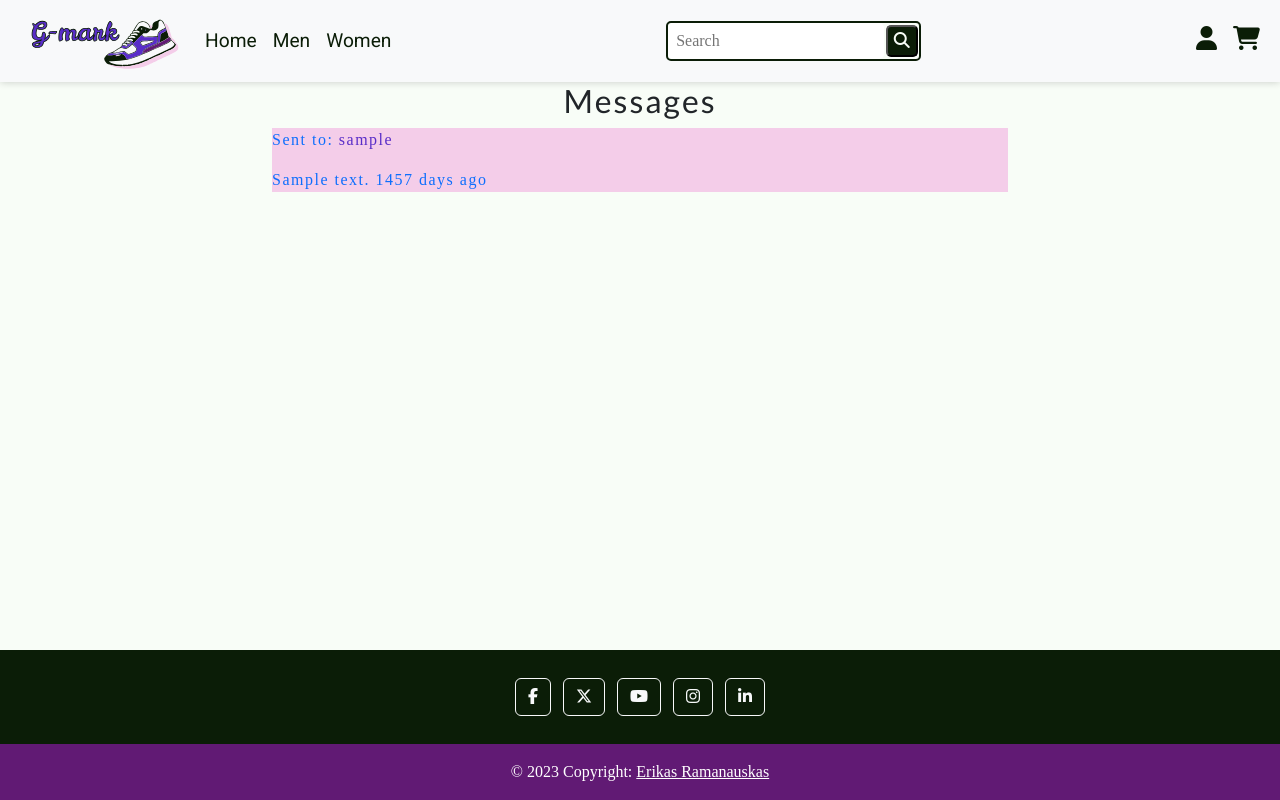
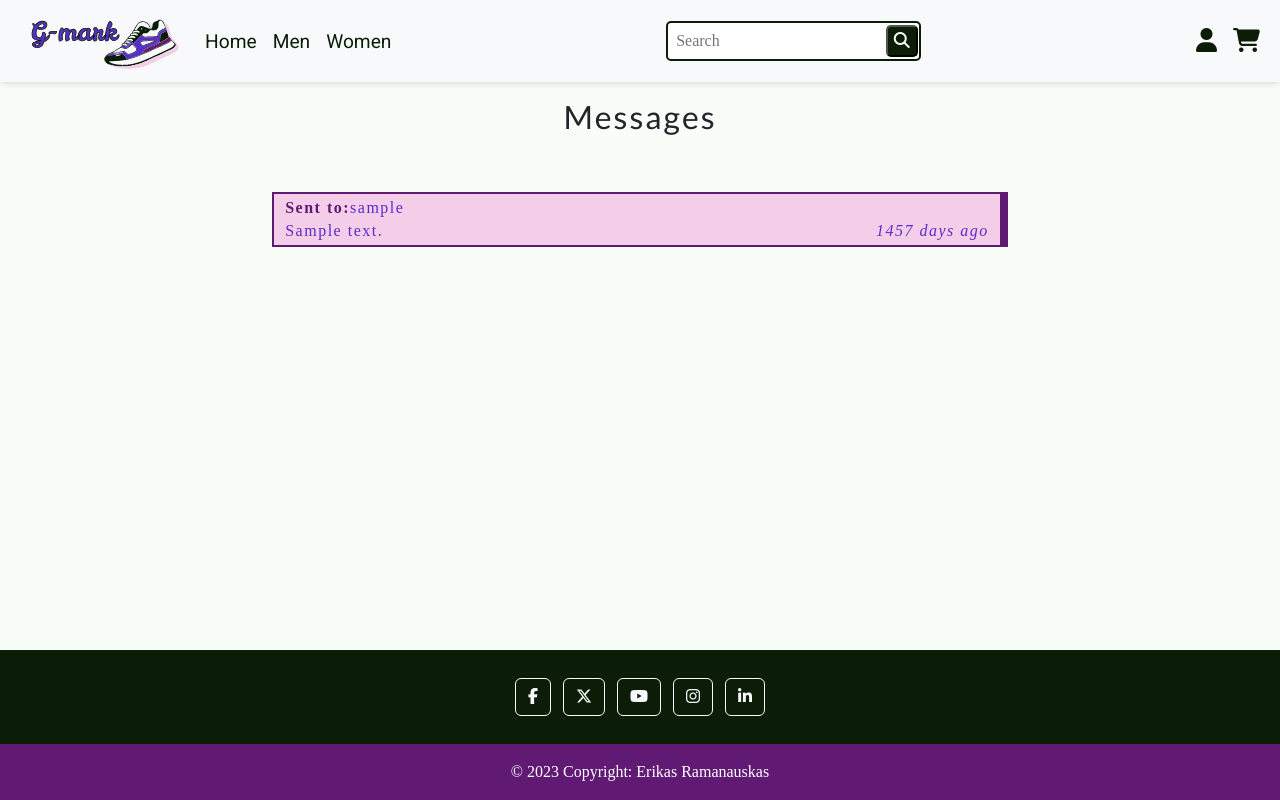
Before and after one commit to Erikas-Ramanauskas/Milestone-Project-4, a Django app: page /messages/ in a window 1280 px wide. Run offline with Django 4.2, Linux system fonts and the light colour scheme; a user stored in the database is signed in; data comes from the database, SQL or seed files in the repository; tables that the repository leaves empty hold one stand-in row (values such as "Sample post"); data that the repository does not hold is empty; parts of the project's set-up code (start-up, migrations or seed data) failed here and were passed over; some libraries are stand-ins or nearby versions.

Commit message:
Message - superuser bug

```diff
--- a/chat_system/static/chat_system/css/chat_system.css
+++ b/chat_system/static/chat_system/css/chat_system.css
@@ -52,7 +52,6 @@
 .message-received p{
     border-radius: 5px 5px 5px 0;
     background-color: var(--accent);
-    color: var(--background);
 }
 
 .message-sent{
@@ -65,12 +64,51 @@
    justify-content: start;
 }
 
-a.message-list-container{
-   text-decoration: none;
+a {
+  all: initial;
+}
+
+
+a.message-list-container>div{
+   border-style: solid;
+   border-width: var(--border);
+   border-color: var(--primary);
+   margin: 0.5rem 0;
+}
+
+a.message-list-container p{
+ margin: 0.3rem 0.7rem;
 }
 
 .message-text{
     overflow: hidden;
     text-overflow: ellipsis;
     white-space: nowrap;
+    color: var(--accent);
+
 }
+
+.reciever-pretext{
+    font-weight: bold;
+    color: var(--primary);
+}
+
+.message-list-footer p{
+    display: flex;
+    flex-direction: row;
+    justify-content: space-between;
+}
+
+.message-list-headder p{
+  display: flex;
+  justify-content: space-between;
+}
+
+.message-list-headder p span:nth-child(3) {
+  margin-left: auto;
+}
+
+.messages-time{
+    font-style: italic;
+    color: var(--accent);
+}
--- a/chat_system/templates/chat_system/message.html
+++ b/chat_system/templates/chat_system/message.html
@@ -43,12 +43,9 @@
       <div class="">
         <form method="POST" action="{% url 'message' product.id request.user.id %}" id="message-form" enctype="multipart/form-data">
           {% csrf_token %}
-          <input type="hidden" name="product_id" value="{{ product.id }}">
-
           {% for field in message_form %}
           {{ field }}
           {% endfor %}
-
           <button class="btn btn-special" type="submit"><i class="fa-regular fa-paper-plane"></i></button>
         </form>
       </div>
--- a/chat_system/templates/chat_system/messages_list.html
+++ b/chat_system/templates/chat_system/messages_list.html
@@ -14,7 +14,7 @@
 {% block content %}
 
 <div class="container">
-  <h2 class="text-center">Messages</h2>
+  <h2 class="text-center mt-3 mb-5">Messages</h2>
   <div class="row justify-content-center">
     <div class="col col-lg-8">
        {% for chat in messages_list %}
@@ -25,36 +25,36 @@
                 <div class="message-list-headder">
                   <p>
                     {% if chat.last_message_superuser %}
-                      <span class="white-text">Sent to: </span>
+                      <span class="reciever-pretext">Sent to: </span>
                     {% else %}
-                      <span class="white-text">Recieved from: </span>
+                      <span class="reciever-pretext">Recieved from: </span>
                     {% endif %}
-                      <span class="color-5-text">{{ chat.sender }}</span>
-                      <span class="color-white">{{ chat.product }}</span>
+                      <span class="color-5-text"> {{ chat.sender }}</span>
+                      <span>{{ chat.product }}</span>
                   </p>
                 </div>
                 <div class="message-list-footer">
                   <p class="col s12 messages-message-container teal-color-text">
                     <span class="message-text">{{ chat.last_message }}</span>
-                    <span class="white-text messages-time">{{ chat.timestamp|calculate_time_ago }}</span>
+                    <span class="messages-time">{{ chat.timestamp|calculate_time_ago }}</span>
                   </p>
                 </div>
               {% else %}
                 <div class="message-list-headder">
                   <p>
                     {% if chat.last_message_superuser %}
-                      <span class="white-text">Recieved from: </span>
+                      <span class="reciever-pretext">Recieved from: </span>
                     {% else %}
-                      <span class="white-text">Send to: </span>
+                      <span class="reciever-pretext">Send to: </span>
                     {% endif %}
                       <span class="color-5-text">Support</span>
-                      <span class="color-white">{{ chat.product }}</span>
+                      <span >{{ chat.product }}</span>
                   </p>
                 </div>
                 <div class="message-list-footer">
                   <p class="col s12 messages-message-container teal-color-text">
                     <span class="message-text">{{ chat.last_message }}</span>
-                    <span class="white-text messages-time">{{ chat.timestamp|calculate_time_ago }}</span>
+                    <span class="messages-time">{{ chat.timestamp|calculate_time_ago }}</span>
                   </p>
                 </div>
               {% endif %}
--- a/chat_system/views.py
+++ b/chat_system/views.py
@@ -15,12 +15,14 @@ def send_message(request, product_id, user_id):
     superuser = False
 
     if request.user.is_superuser:
-        user = User.objects.get(id=user_id)
+        regular_user = User.objects.get(id=user_id)
         superuser = True
         try:
-            chat = Messages.objects.get(sender=user, product=product)
+            chat = Messages.objects.get(sender=regular_user, product=product)
+            print(chat)
         except Messages.DoesNotExist:
-            chat = Messages.objects.create(sender=user, product=product)
+            chat = Messages.objects.create(
+                sender=regular_user, product=product)
     else:
         try:
             chat = Messages.objects.get(sender=request.user, product=product)
@@ -29,15 +31,13 @@ def send_message(request, product_id, user_id):
                 sender=request.user, product=product)
 
     if request.method == 'POST':
-        if request.user.is_superuser:
-            message_form = MessageContentForm(
-                request.POST, initial={'superuser': True})
-        else:
-            message_form = MessageContentForm(request.POST)
+        message_form = MessageContentForm(request.POST)
 
         if message_form.is_valid():
+
             message_content = message_form.save(commit=False)
             message_content.save()
+            print(message_content.superuser)
 
             chat.messages.add(message_content)
             chat.timestamp = timezone.now()
```
